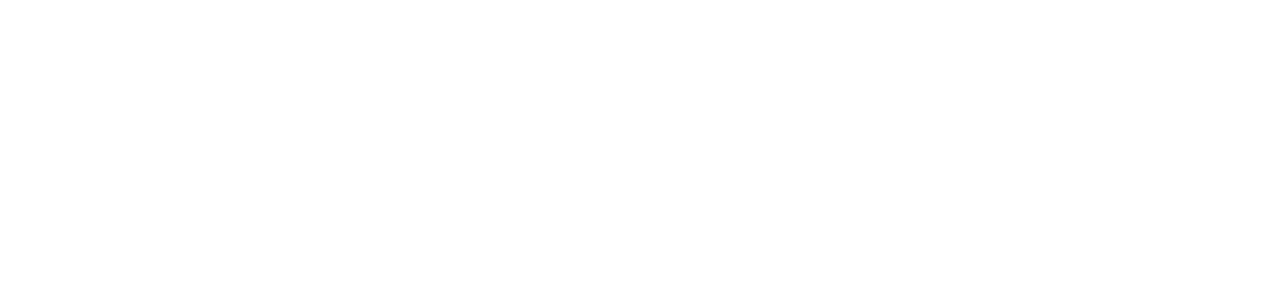
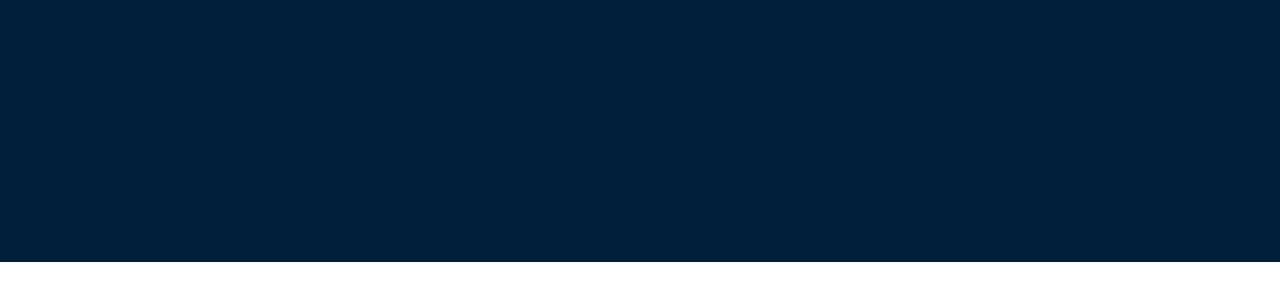
Before and after one commit to martin-alem/mockit-frontend, a React (Create React App) app: page / in a window 1280 px wide. Shown: the part 298-598 px from the top of the page. Built offline with nearby package versions, Linux system fonts and the light colour scheme.

Commit message:
created the header and added the primary color

```diff
--- a/src/components/app/App.css
+++ /dev/null
@@ -1,38 +0,0 @@
-.App {
-  text-align: center;
-}
-
-.App-logo {
-  height: 40vmin;
-  pointer-events: none;
-}
-
-@media (prefers-reduced-motion: no-preference) {
-  .App-logo {
-    animation: App-logo-spin infinite 20s linear;
-  }
-}
-
-.App-header {
-  background-color: #282c34;
-  min-height: 100vh;
-  display: flex;
-  flex-direction: column;
-  align-items: center;
-  justify-content: center;
-  font-size: calc(10px + 2vmin);
-  color: white;
-}
-
-.App-link {
-  color: #61dafb;
-}
-
-@keyframes App-logo-spin {
-  from {
-    transform: rotate(0deg);
-  }
-  to {
-    transform: rotate(360deg);
-  }
-}
--- a/src/components/app/App.js
+++ b/src/components/app/App.js
@@ -1,7 +1,12 @@
-import "./App.css";
+import React from "react";
+import Header from "./../header/Header";
 
 function App() {
-  return <div className="App"></div>;
+  return (
+    <div className="App">
+      <Header />
+    </div>
+  );
 }
 
 export default App;
--- /dev/null
+++ b/src/components/header/Header.css
@@ -0,0 +1,5 @@
+.Header{
+    width: 100vw;
+    height: 70vh;
+    background-color: var(--color-primary);
+}
--- /dev/null
+++ b/src/components/header/Header.js
@@ -0,0 +1,11 @@
+import React from "react";
+import "./Header.css";
+
+function Header() {
+  return (
+    <div className="Header">
+    </div>
+  );
+}
+
+export default Header;
--- a/src/index.css
+++ b/src/index.css
@@ -0,0 +1,12 @@
+:root{
+    --color-primary: #021E39;
+}
+
+*, *::after, *::before {
+    box-sizing: border-box;
+}
+
+body {
+    padding: 0px;
+    margin: 0px;
+}
```
Also changed, not shown: 1 other file (tests, documents, lock files or other folders).
